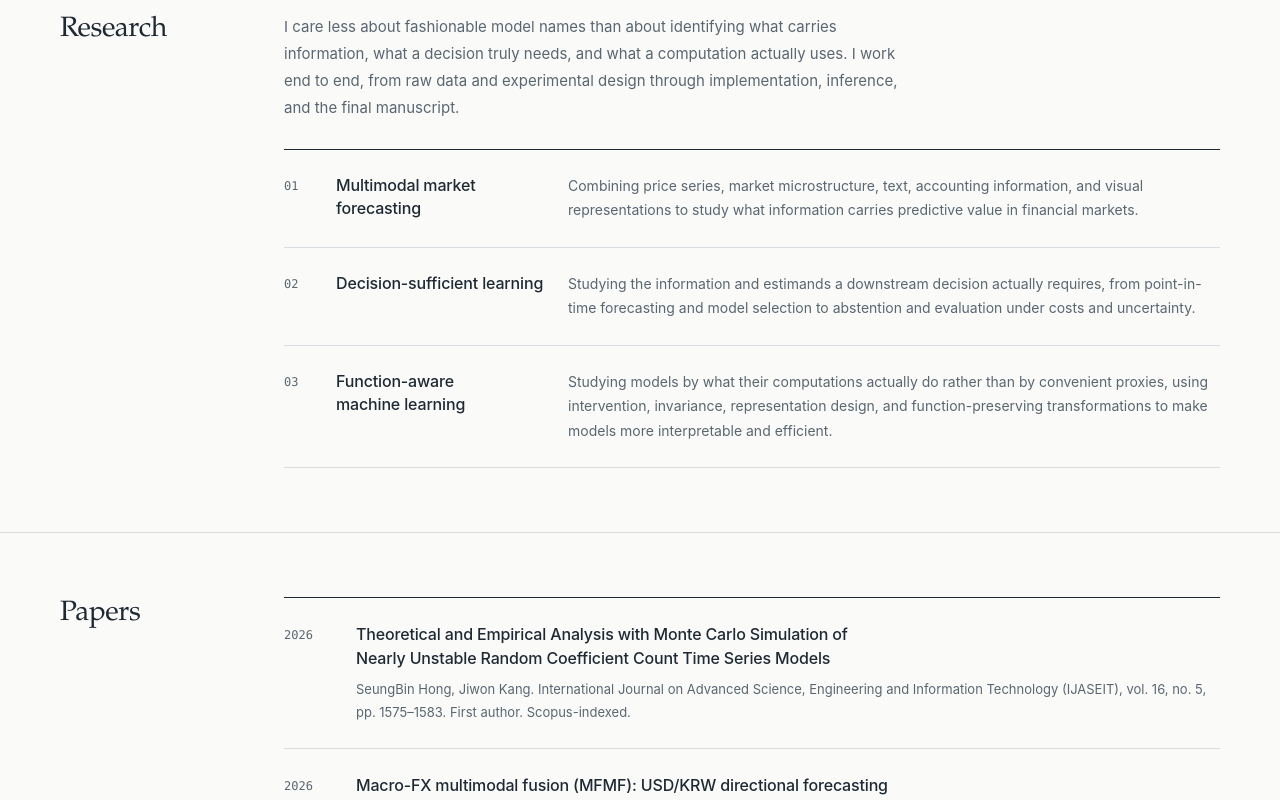
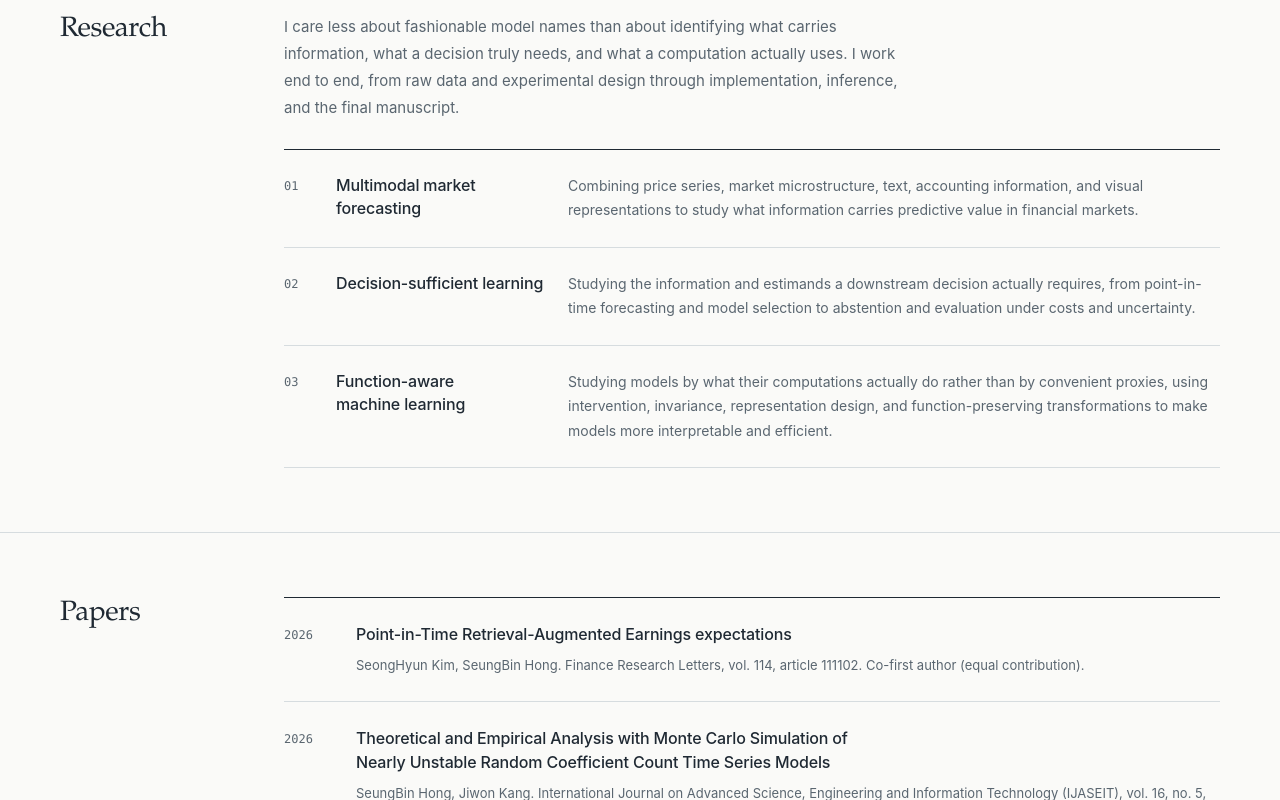
Before and after one commit to HongRizon/HongRizon.github.io, a website: page index.html in a window 1280 px wide. Shown: the part 2000-2800 px from the top of the page. Drawn offline with Linux system fonts and the light colour scheme.

Commit message:
Add FRL 2026 paper (PIT-RAE); keep the print CV on one page (#2)
- Papers: add "Point-in-Time Retrieval-Augmented Earnings expectations"
  (SeongHyun Kim, SeungBin Hong; Finance Research Letters, vol. 114,
  article 111102, 2026; co-first author, equal contribution). No link,
  matching the other entries.
- At a glance: "Five first-author papers".
- Print CV: hide the footer line so the CV stays on one page with five
  papers (A4 and Letter, every theme).

Only index.html and src/index.template.html change; index.html is rebuilt
with node build.mjs. Checks: html-validate, parity, interact (35/35),
print (8/8 one page), axe (0 violations), shots (no overflow 320-1920px).


Claude-Session: https://claude.ai/code/session_012VmtYRqdKkY18MwXpD41Wq

Co-authored-by: Claude <noreply@anthropic.com>

```diff
--- a/index.html
+++ b/index.html
@@ -425,6 +425,8 @@ tbody th{font-weight:400;color:var(--muted)}
  body{font:8.5pt/1.35 var(--sans);background:#fff;color:#000;padding:0}
  .site-header,.work,.hero-aside,.hero-actions,.identity-strip,.section-lede,#contact,.footer,.toast,.skip{display:none!important}
  .print-only{display:block!important}
+ /* With five papers, the footer line gives way so the CV stays on one page. */
+ .print-only.print-footer{display:none!important}
  .wrap{width:auto;max-width:none;margin:0}
  .hero{padding:0 0 5pt;border-bottom:1px solid #000}
  .hero-grid{display:block}
@@ -510,7 +512,7 @@ tbody th{font-weight:400;color:var(--muted)}
      <h2 class="aside-title" id="glance-title">At a glance</h2>
      <ul class="facts" aria-labelledby="glance-title">
       <li><strong>2nd in Korea, 31st worldwide</strong><span>WorldQuant BRAIN All Region Competition 2026</span></li>
-      <li><strong>Four first-author papers</strong><span>Financial forecasting, multimodal learning, and market representations</span></li>
+      <li><strong>Five first-author papers</strong><span>Financial forecasting, multimodal learning, and market representations</span></li>
       <li><strong>WorldQuant BRAIN consultant</strong><span>Alpha research, 2024 to present</span></li>
      </ul>
     </div>
@@ -657,6 +659,13 @@ tbody th{font-weight:400;color:var(--muted)}
    <header class="section-rail"><h2 id="papers-title">Papers</h2></header>
    <div class="section-main">
     <ul class="paper-list">
+     <li class="paper">
+      <span class="paper-year">2026</span>
+      <div>
+       <h3>Point-in-Time Retrieval-Augmented Earnings expectations</h3>
+       <p>SeongHyun Kim, SeungBin Hong. Finance Research Letters, vol.&nbsp;114, article&nbsp;111102. Co-first author (equal contribution).</p>
+      </div>
+     </li>
      <li class="paper">
       <span class="paper-year">2026</span>
       <div>
```
Also changed, not shown: src/index.template.html (+10 -1 lines).
